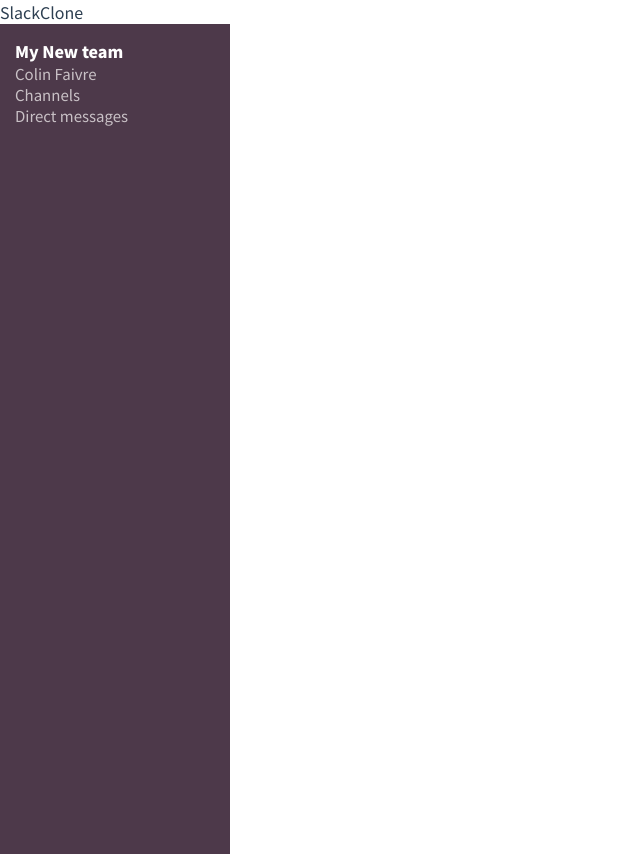
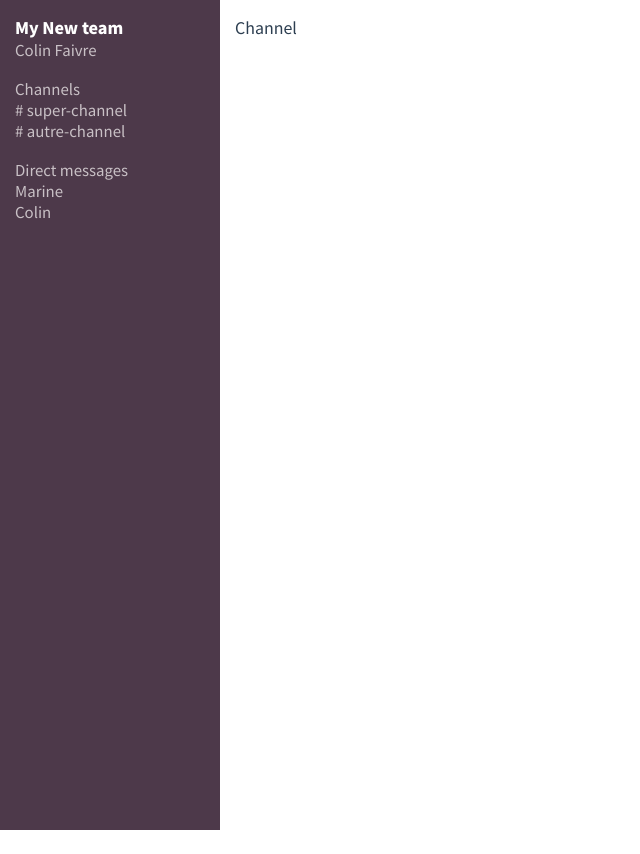
Before and after one commit to colinfaivre/slack-clone, a Vue app: page / in a window 1280 px wide. Shown: the whole page, without its empty margins (0-640 px from the left). After the commit the page ends 830 px from the top, so only its background shows below. Built offline with nearby package versions, Linux system fonts and the light colour scheme.

Commit message:
Add direct messages & channels to the menu

```diff
--- a/src/App.vue
+++ b/src/App.vue
@@ -1,6 +1,25 @@
 <template>
   <div id="app">
-    SlackClone
+    <div class="menu">
+      <h1>My New team</h1>
+      <div class="user-name">Colin Faivre</div>
+      <div class="channels">
+        <div class="channels-title">Channels</div>
+        <div class="channels-content">
+          # super-channel <br>
+          # autre-channel
+        </div>
+      </div>
+      <div class="direct-messages">
+        <div class="direct-messages-title">
+          Direct messages
+        </div>
+        <div class="direct-messages-content">
+          Marine <br>
+          Colin
+        </div>
+      </div>
+    </div>
     <router-view/>
   </div>
 </template>
@@ -11,9 +30,41 @@
   -webkit-font-smoothing: antialiased;
   -moz-osx-font-smoothing: grayscale;
   color: #2c3e50;
+  display: flex;
 }
 body{
   margin: 0px;
   padding: 0px;
 }
+.menu {
+  background-color: #4d394a;
+  width: 190px;
+  height: 100vh;
+  color: #c9c1c6;
+  font-size: 15px;
+  padding: 15px;
+}
+.menu h1{
+  color: white;
+  font-weight: 900;
+  font-size: 1rem;
+  margin: 0px;
+}
+.menu .channels{
+  padding-top: 18px;
+}
+.menu .channels-title:hover{
+  color: white;
+  cursor: pointer;
+}
+.menu .direct-messages-title:hover{
+  color: white;
+  cursor: pointer;
+}
+.menu .direct-messages{
+  padding-top: 18px;
+}
+router-view{
+
+}
 </style>
--- a/src/router.js
+++ b/src/router.js
@@ -1,6 +1,6 @@
 import Vue from 'vue'
 import Router from 'vue-router'
-import Menu from './views/Menu.vue'
+import Channel from './views/Channel.vue'
 
 Vue.use(Router)
 
@@ -10,8 +10,8 @@ export default new Router({
   routes: [
     {
       path: '/',
-      name: 'menu',
-      component: Menu
+      name: 'channel',
+      component: Channel
     }
   ]
 })
--- /dev/null
+++ b/src/views/Channel.vue
@@ -0,0 +1,20 @@
+<template>
+  <div class="channel">
+   Channel
+  </div>
+</template>
+
+<script>
+// @ is an alias to /src
+
+
+export default {
+  name: 'channel'
+}
+</script>
+
+<style>
+.channel{
+  padding: 15px;
+}
+</style>
--- a/src/views/Menu.vue
+++ /dev/null
@@ -1,38 +0,0 @@
-<template>
-  <div class="menu">
-    <h1>My New team</h1>
-    Colin Faivre <br>
-    <div class="channel">
-      Channels
-    </div>
-    <div class="direct-messages">
-      Direct messages
-    </div>
-  </div>
-</template>
-
-<script>
-// @ is an alias to /src
-
-
-export default {
-  name: 'menu'
-}
-</script>
-
-<style>
-.menu {
-  background-color: #4d394a;
-  width: 200px;
-  height: 100vh;
-  color: #c9c1c6;
-  font-size: 15px;
-  padding: 15px;
-}
-.menu h1{
-  color: white;
-  font-weight: 900;
-  font-size: 1rem;
-  margin: 0px;
-}
-</style>
```
